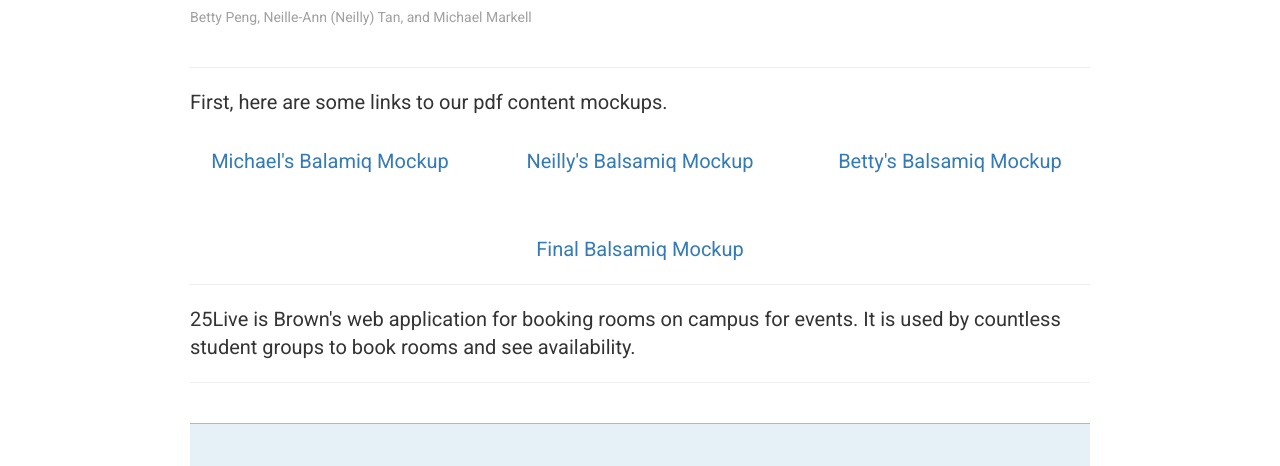
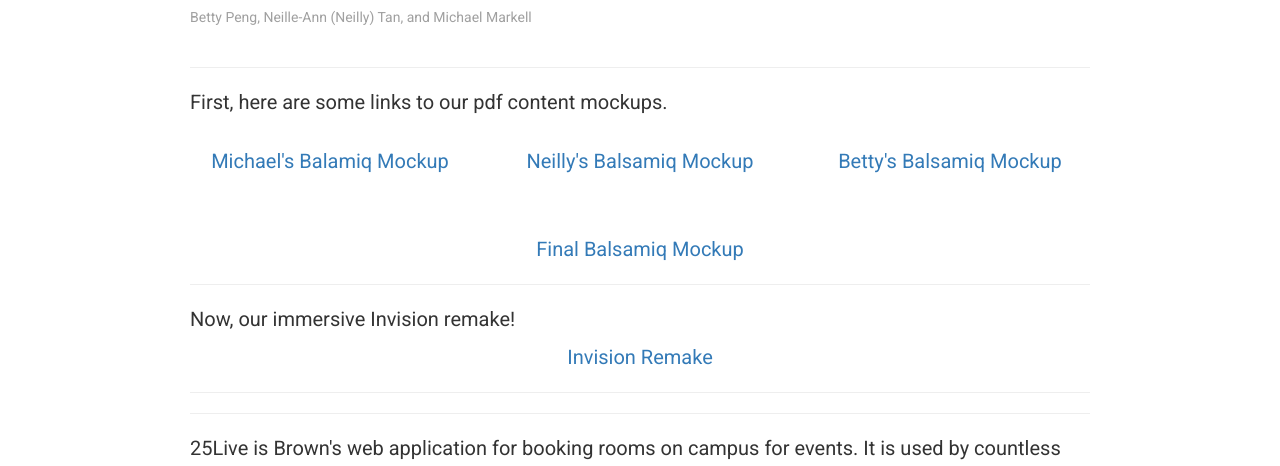
Before and after one commit to mmarkell/25Live, a plain HTML site: page index.html in a window 1280 px wide. Shown: the part 281-747 px from the top of the page. Drawn offline with nearby package versions, Linux system fonts and the light colour scheme.

Commit message:
more finishing touches

```diff
--- a/index.html
+++ b/index.html
@@ -27,6 +27,13 @@
 			<div class = "text-center">
 				<a id = "linkSpace" href ="images/finalBalsamiq.pdf">Final Balsamiq Mockup</a>
 			</div>
+			<hr>
+			<div class = "text-center">
+				<p class = "text-left" id = "articleTitle"> Now, our immersive Invision remake! </p>
+				<a class = "buffer" id = "linkSpace" href="https://projects.invisionapp.com/share/JC57WUPNQ#/screens">Invision Remake</a>
+			</div>
+			<hr>
+
 			<hr>
 			<p class = "text-left" id="articleTitle"> 25Live is Brown's web application for booking rooms on campus for events. It is used by countless student groups to book rooms and see availability.</p>
 			<hr>
```
